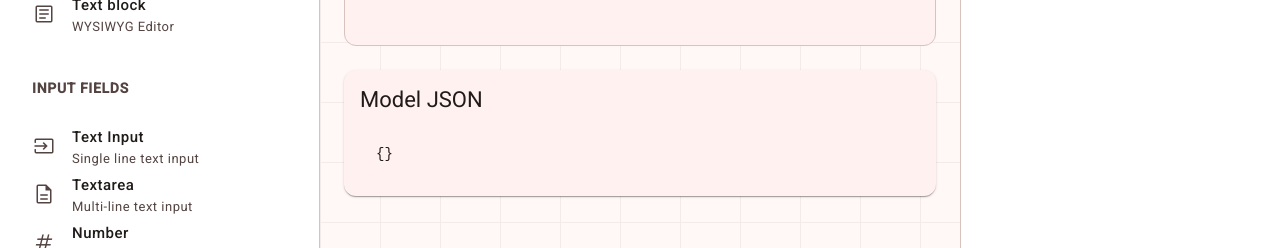
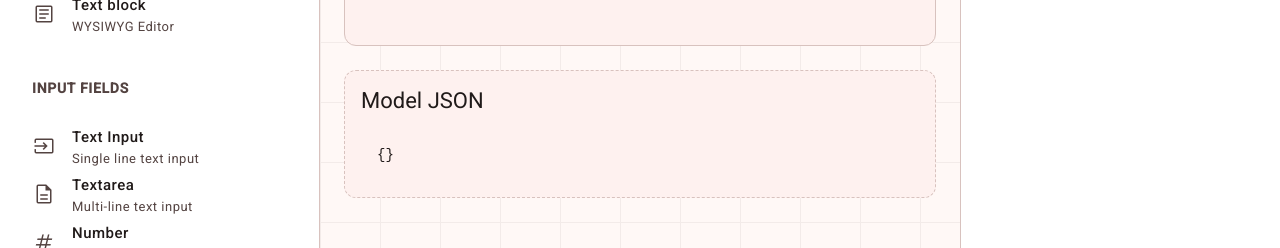
Before and after one commit to rbalet/ngx-formly-builder, an Angular app: page / in a window 1280 px wide. Shown: the part 143-391 px from the top of the page. Built offline with nearby package versions, Linux system fonts and the light colour scheme; what @ngx-formly/core, @ngx-formly/material, ngx-markdown would draw is missing.

Commit message:
style(mat-card): ui

```diff
--- a/src/styles.scss
+++ b/src/styles.scss
@@ -1,6 +1,9 @@
 @use './styles/mat-fix.scss';
 @use './styles/material-theme.scss';
 @use './styles/typography.scss';
+
+// Components
+@use './styles/components/mat-card.scss';
 
 html,
 body {
--- /dev/null
+++ b/src/styles/components/_mat-card.scss
@@ -0,0 +1,6 @@
+body {
+  .mat-mdc-card {
+    --mat-card-elevated-container-elevation: 0;
+    border: dashed 1px var(--mat-sys-outline-variant);
+  }
+}
```
